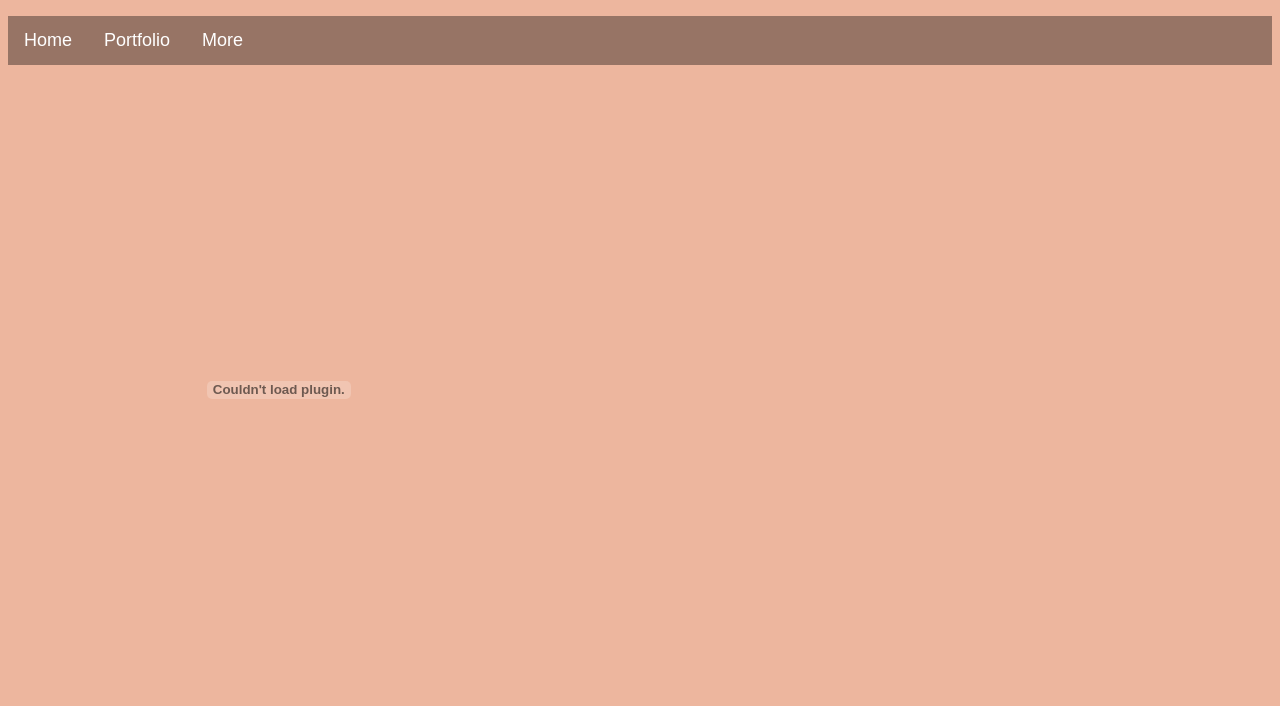
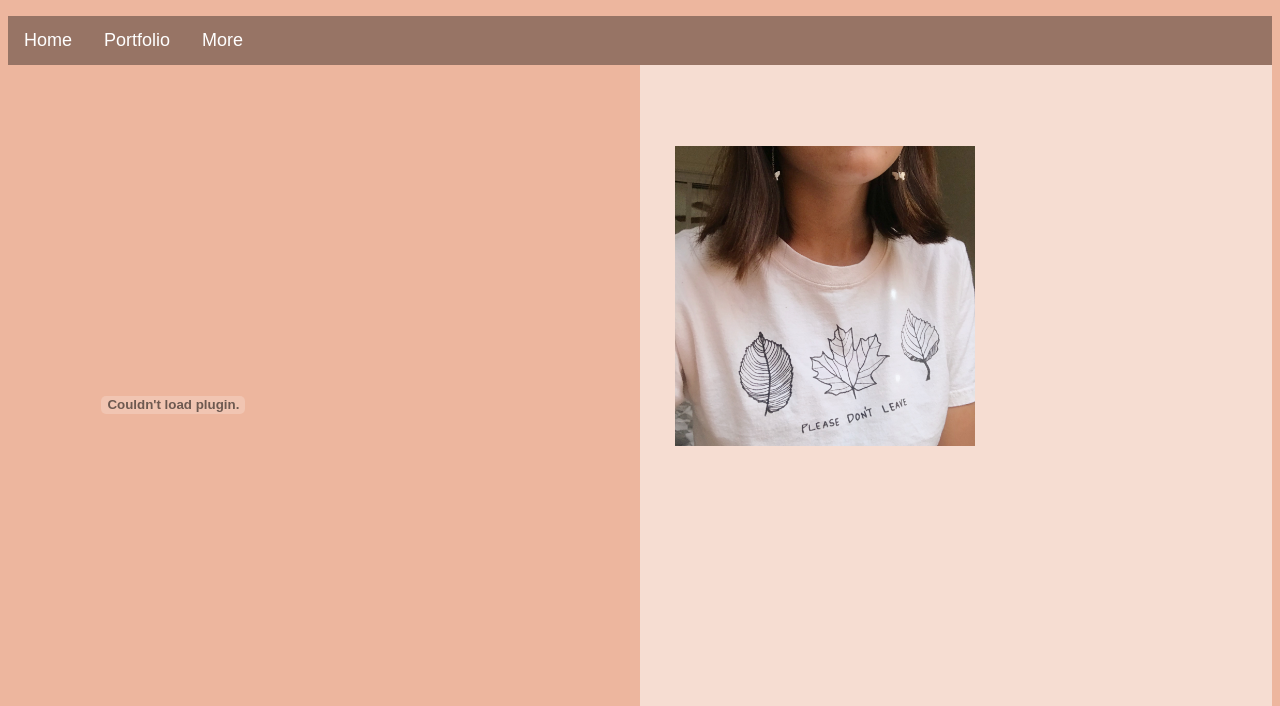
Before and after one commit to kylieplett/kylieplett.github.io, a plain HTML site: page portfolio.html in a window 1280 px wide. Shown: the part 94-800 px from the top of the page. Drawn offline with Linux system fonts and the light colour scheme.

Commit message:
Update portfolio.html

```diff
--- a/portfolio.html
+++ b/portfolio.html
@@ -15,11 +15,15 @@ background-color: #EDB69E;
   <li><a href="portfolio.html">Portfolio</a></li>
   <li><a href="more.html">More</a></li>
 </ul>
-<div class="container">
+ <div class="row">
+<div class="column side" style="background-color:#EDB69E;"><div class="container">
     <embed src="APCSP Password Project Paul, Braeden, Kylie.pdf" type="application/pdf" width="40%" height="590px"/>
 </div>
  <div class="container">
    <embed src="Blown to Bits - Chapter 4 .pdf" type="application/pdf" width="40%" height="320px"/>
   </div>
+</div>
+<div class="column side" style="background-color:#F6DDD2;"><p></p><img src="8E1222F7-80A0-4C98-B48D-745CA63CE5BA.jpeg" width="300" height="300"></div>
+
 </body>
 </html>
```
